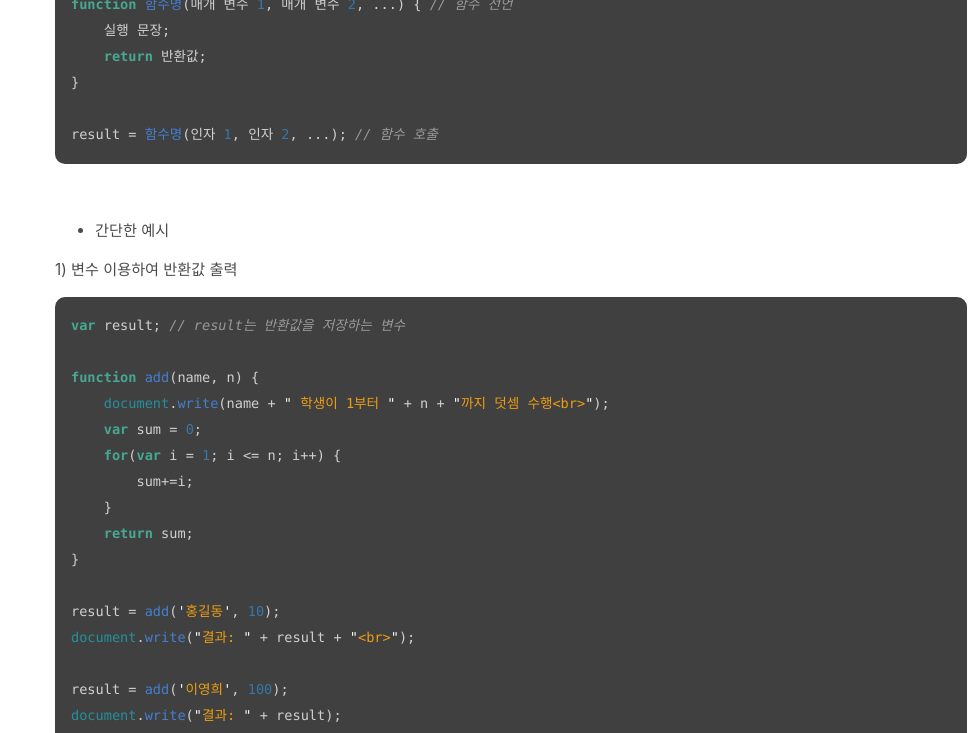
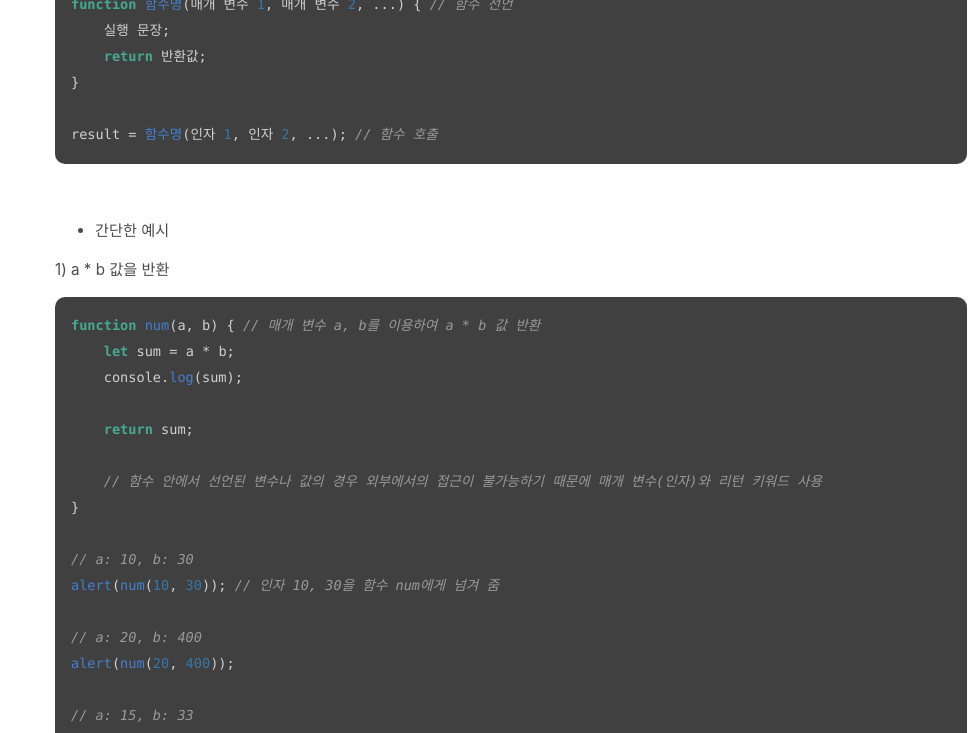
Before and after one commit to absolutelyfullycapable/absolutelyfullycapable.github.io, a Jekyll site: the page built from _posts/2020-11-22-javascript-함수.md, in a window 1280 px wide and 1400 px high, scrolled down 8885 px. Shown: the top 733 px of the window, without its empty margins (305-1280 px from the left). Built offline with Jekyll 4.4.1, drawn with Linux system fonts in a browser that asks for light colours; some of the changed text lies outside the part shown.

Commit message:
modify 2020-12-31 post - add example

````diff
--- a/_posts/2020-11-22-javascript-함수.md
+++ b/_posts/2020-11-22-javascript-함수.md
@@ -328,7 +328,33 @@ result = 함수명(인자 1, 인자 2, ...); // 함수 호출
 
 - 간단한 예시
 
-1) 변수 이용하여 반환값 출력
+1) a * b 값을 반환
+
+```js
+function num(a, b) { // 매개 변수 a, b를 이용하여 a * b 값 반환
+    let sum = a * b;
+    console.log(sum);
+
+    return sum;
+
+    // 함수 안에서 선언된 변수나 값의 경우 외부에서의 접근이 불가능하기 때문에 매개 변수(인자)와 리턴 키워드 사용
+}
+
+// a: 10, b: 30
+alert(num(10, 30)); // 인자 10, 30을 함수 num에게 넘겨 줌
+
+// a: 20, b: 400
+alert(num(20, 400));
+
+// a: 15, b: 33
+alert(num(15, 33));
+```
+
+![result](https://img1.daumcdn.net/thumb/R1280x0/?scode=mtistory2&fname=https%3A%2F%2Fblog.kakaocdn.net%2Fdn%2FuaYCA%2FbtqTcP7yffi%2FUqoAepOgliQXk2qRy38skK%2Fimg.png)
+
+<br>
+
+2) 변수 이용하여 반환값 출력
 
 ```js
 var result; // result는 반환값을 저장하는 변수
````
Also changed, not shown: other parts of _posts/2020-11-22-javascript-함수.md (+2 -2 lines).
